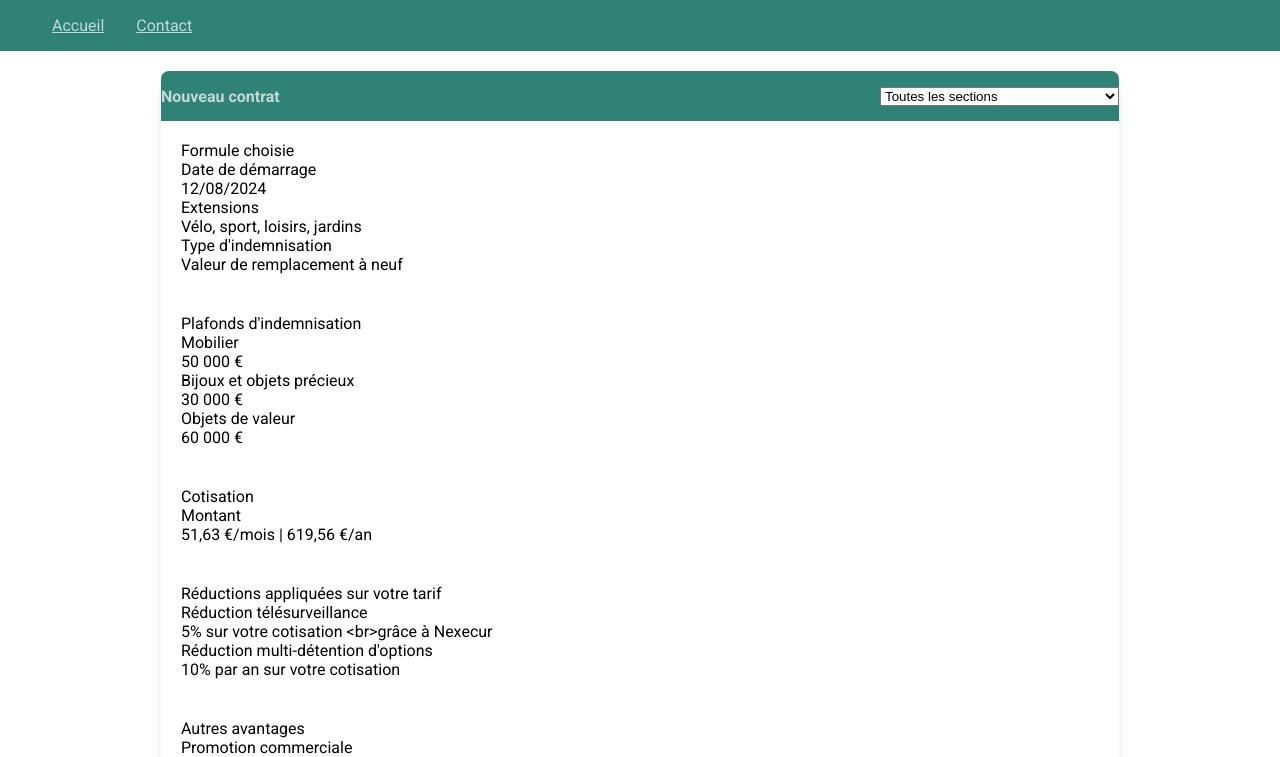
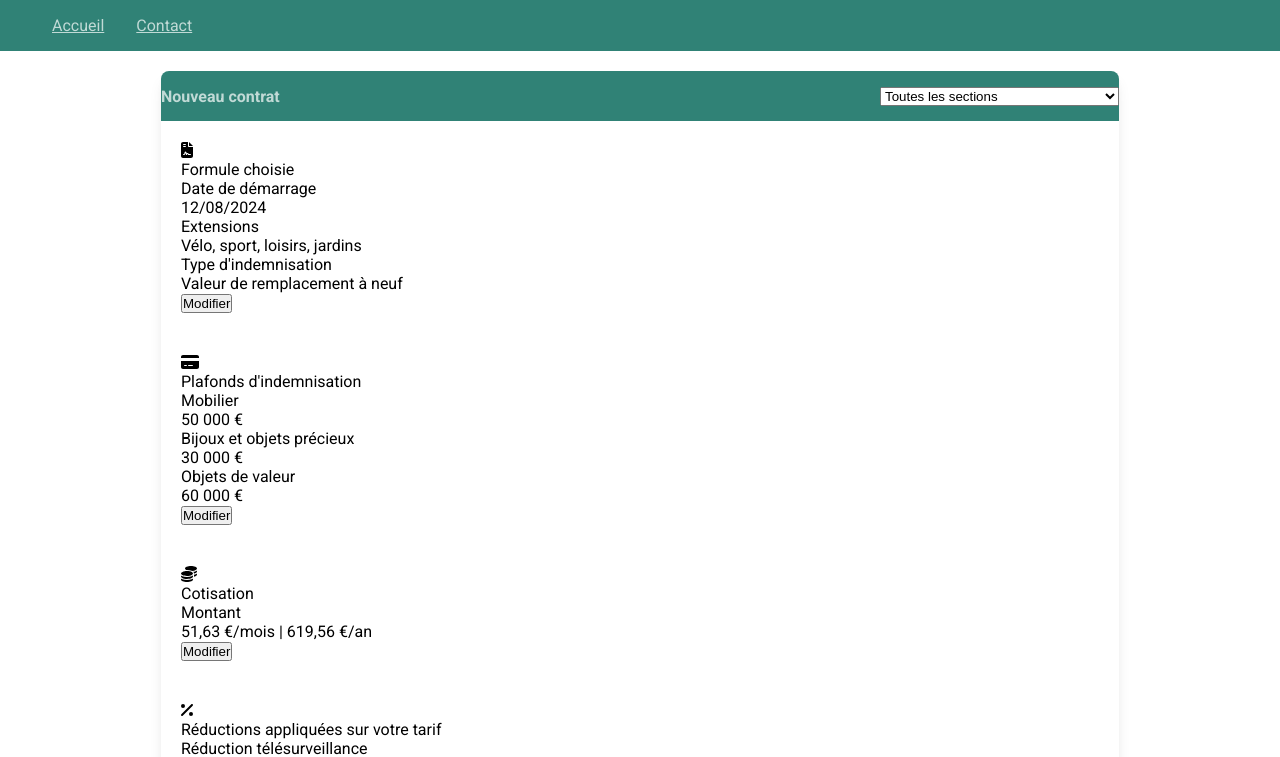
Before and after one commit to TheHiddenSoulCoder/caa, an Angular app: page / in a window 1280 px wide. Shown: the top 757 px of the page. Built offline with nearby package versions, Linux system fonts and the light colour scheme.

Commit message:
adding and using fontawesome

```diff
--- a/package.json
+++ b/package.json
@@ -19,6 +19,9 @@
     "@angular/platform-browser": "^17.3.0",
     "@angular/platform-browser-dynamic": "^17.3.0",
     "@angular/router": "^17.3.0",
+    "@fortawesome/angular-fontawesome": "^0.14.1",
+    "@fortawesome/fontawesome-svg-core": "^6.4.2",
+    "@fortawesome/free-solid-svg-icons": "^6.4.2",
     "rxjs": "~7.8.0",
     "tslib": "^2.3.0",
     "zone.js": "~0.14.3"
--- a/src/app/contract.service.ts
+++ b/src/app/contract.service.ts
@@ -7,6 +7,7 @@ import { Contract } from './contract';
 export class ContractService {
 
   protected contractList: Contract[] = [
+    //TODO: Possible need to sanitize json file
     {
       "title": "Formule choisie",
       "icon": "file-contract",
@@ -27,7 +28,7 @@ export class ContractService {
     },
     {
       "title": "Plafonds d'indemnisation",
-      "icon": "credit-card ",
+      "icon": "credit-card",
       "items": [
         {
           "label": "Mobilier",
@@ -45,7 +46,7 @@ export class ContractService {
     },
     {
       "title": "Cotisation",
-      "icon": "coins ",
+      "icon": "coins",
       "items": [
         {
           "label": "Montant",
--- a/src/app/home/contract-list/contract-list.component.html
+++ b/src/app/home/contract-list/contract-list.component.html
@@ -1,9 +1,13 @@
 <section>
   <div class="card-items">
-    <div>{{contract.title}}</div>
+    <div>
+      <fa-icon [icon]="iconDict[contract.icon]"></fa-icon>
+      <div>{{contract.title}}</div>
+    </div>
     <div *ngFor="let item of contract.items">
       <div>{{item.label}}</div>
       <div>{{item.name}}</div>
     </div>
+    <button>Modifier</button>
   </div>
 </section>
--- a/src/app/home/contract-list/contract-list.component.ts
+++ b/src/app/home/contract-list/contract-list.component.ts
@@ -1,14 +1,25 @@
 import { Component, Input } from '@angular/core';
 import { Contract } from '../../contract';
 import { CommonModule } from '@angular/common';
+import { FontAwesomeModule } from '@fortawesome/angular-fontawesome';
+import { faFileContract, faCreditCard, faCoins, faPercent, faGift } from '@fortawesome/free-solid-svg-icons';
+import { IconDefinition } from '@fortawesome/fontawesome-svg-core';
 
 @Component({
   selector: 'app-contract-list',
   standalone: true,
-  imports: [CommonModule],
+  imports: [CommonModule, FontAwesomeModule],
   templateUrl: './contract-list.component.html',
   styleUrl: './contract-list.component.scss'
 })
 export class ContractListComponent {
   @Input() contract!: Contract;
+
+  iconDict: Record<string, IconDefinition> = {
+    'file-contract': faFileContract,
+    'credit-card': faCreditCard,
+    'coins': faCoins,
+    'percent': faPercent,
+    'gift': faGift
+  }
 }
--- a/src/app/home/home.component.html
+++ b/src/app/home/home.component.html
@@ -3,10 +3,10 @@
     <div class="card-header">
       <h4>Nouveau contrat</h4>
       <select name="contract-name" id="contract-select">
-        <option value="">Toutes les sections</option>
+        <option value="Toutes les sections">Toutes les sections</option>
         <option
             *ngFor="let contract of contractList"
-            value="">{{contract.title}}</option>
+            value="{{contract.title}}">{{contract.title}}</option>
       </select>
     </div>
     <app-contract-list class="card-content"
--- a/src/app/home/home.component.ts
+++ b/src/app/home/home.component.ts
@@ -1,4 +1,4 @@
-import { Component, inject, OnInit } from '@angular/core';
+import { Component, inject } from '@angular/core';
 import { CommonModule } from '@angular/common';
 import { ContractListComponent } from './contract-list/contract-list.component';
 import { Contract } from '../contract';
@@ -11,18 +11,11 @@ import { ContractService } from '../contract.service';
   templateUrl: './home.component.html',
   styleUrl: './home.component.scss'
 })
-export class HomeComponent implements OnInit {
+export class HomeComponent {
   contractList: Contract[] = [];
   contractService: ContractService = inject(ContractService);
-  contractName: string = '';
 
   constructor() {
     this.contractList = this.contractService.getAllContracts();
   }
-
-  ngOnInit(): void {
-    if (this.contractList.length > 0) {
-      this.contractName = this.contractList[0].title;
-    }
-  }
 }
```
Also changed, not shown: 1 other file (tests, documents, lock files or other folders).
